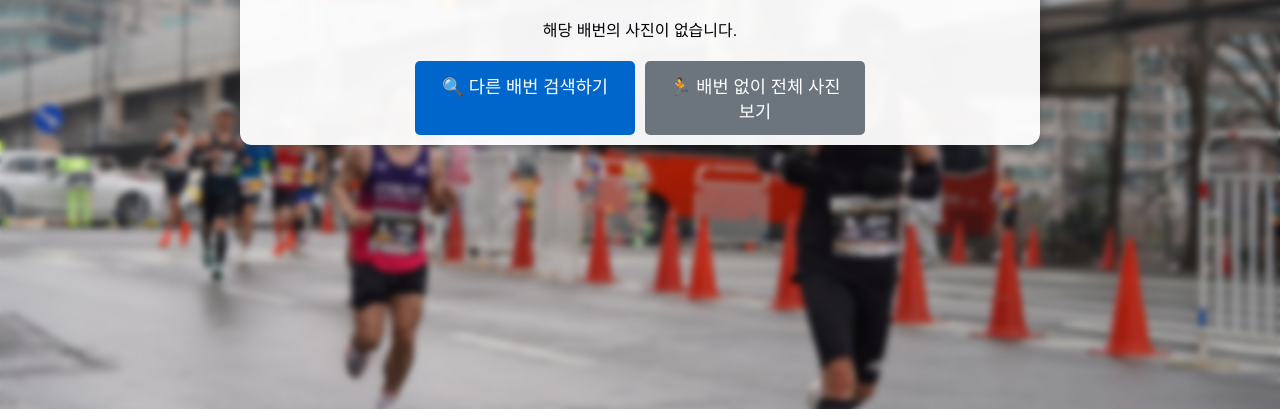
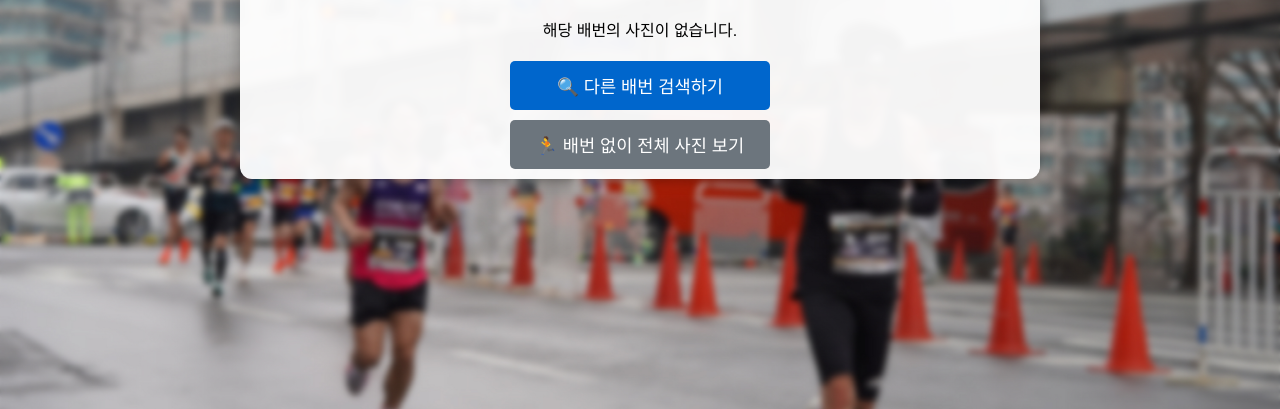
Before and after one commit to LadPark/dalina, a Flask app: template templates/results.html in a window 1280 px wide. Shown: the part 86-495 px from the top of the page. Run offline with Flask 3, Linux system fonts and the light colour scheme; the template is opened without the code that fills it, so the values that code supplies are empty.

Commit message:
button aligns

```diff
--- a/templates/results.html
+++ b/templates/results.html
@@ -111,13 +111,14 @@
     }
     .button-group {
       display: flex;
-      justify-content: center;
+      flex-direction: column;
+      align-items: center;
       gap: 10px;
       flex-wrap: wrap;
       margin-top: 20px;
     }
     .button-group a {
-      width: 220px;
+      width: 260px;
       padding: 12px 24px;
       font-size: 1.1rem;
       text-align: center;
```
